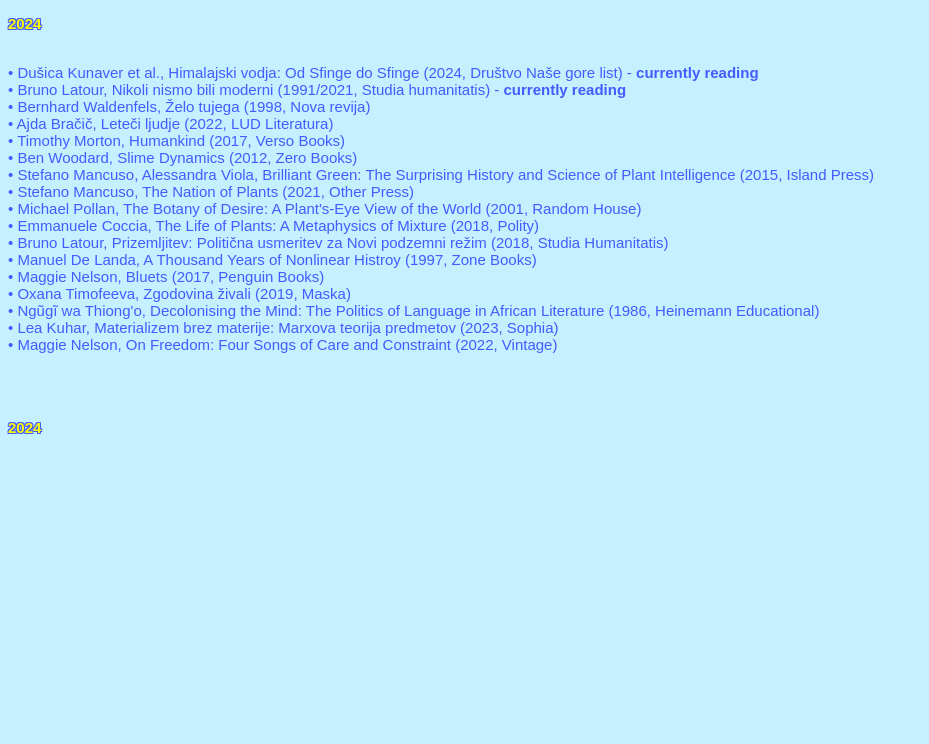
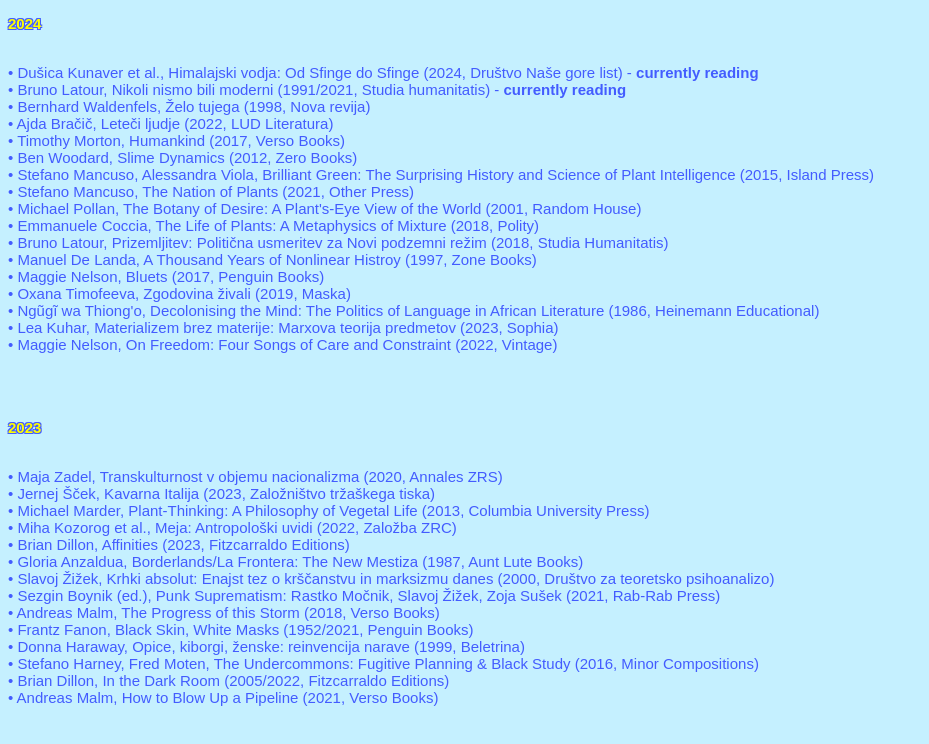
Before and after one commit to aljazskrlep/aljaz.skrlep, a plain HTML site: page reading.html in a window 1280 px wide. Shown: the whole page, without its empty margins (0-929 px from the left). Drawn offline with Linux system fonts and the light colour scheme.

Commit message:
Update reading.html

```diff
--- a/reading.html
+++ b/reading.html
@@ -29,7 +29,23 @@
 </p>
 <br><br>
 
-<p><span class="yellow-text"><b>2024</b></span><br><br>
+<p><span class="yellow-text"><b>2023</b></span><br><br>
+    <p>
+    • Maja Zadel, Transkulturnost v objemu nacionalizma (2020, Annales ZRS)<br>
+    • Jernej Šček, Kavarna Italija (2023, Založništvo tržaškega tiska)<br>
+    • Michael Marder, Plant-Thinking: A Philosophy of Vegetal Life (2013, Columbia University Press)<br>
+    • Miha Kozorog et al., Meja: Antropološki uvidi (2022, Založba ZRC)<br>
+    • Brian Dillon, Affinities (2023, Fitzcarraldo Editions)<br>
+    • Gloria Anzaldua, Borderlands/La Frontera: The New Mestiza (1987, Aunt Lute Books)<br>
+    • Slavoj Žižek, Krhki absolut: Enajst tez o krščanstvu in marksizmu danes (2000, Društvo za teoretsko psihoanalizo)<br>
+    • Sezgin Boynik (ed.), Punk Suprematism: Rastko Močnik, Slavoj Žižek, Zoja Sušek (2021, Rab-Rab Press)<br>
+    • Andreas Malm, The Progress of this Storm (2018, Verso Books)<br>
+    • Frantz Fanon, Black Skin, White Masks (1952/2021, Penguin Books)<br>
+    • Donna Haraway, Opice, kiborgi, ženske: reinvencija narave (1999, Beletrina)<br>
+    • Stefano Harney, Fred Moten, The Undercommons: Fugitive Planning & Black Study (2016, Minor Compositions)<br>
+    • Brian Dillon, In the Dark Room (2005/2022, Fitzcarraldo Editions)<br>
+    • Andreas Malm, How to Blow Up a Pipeline (2021, Verso Books)<br>
+    </p>
 
 
       </div>
```
